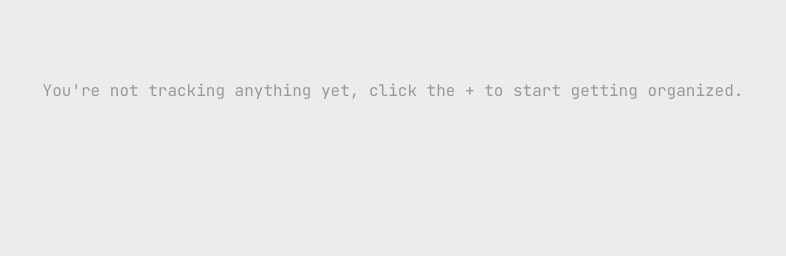
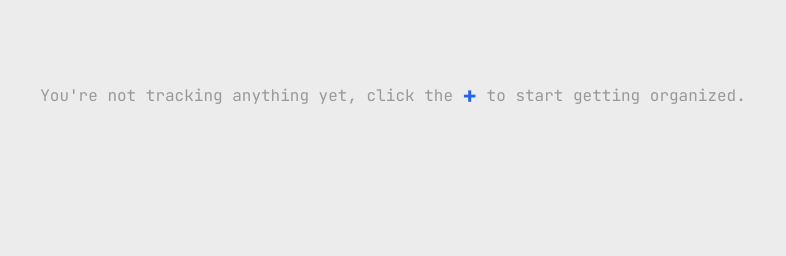
Before and after one commit to jshuhler/todo-list, a website built with webpack: page src/template.html in a window 1280 px wide. Shown: the top 256 px of the page, 375-1161 px from the left. Built offline with nearby package versions, Linux system fonts and the light colour scheme.

Commit message:
style no todo display message

```diff
--- a/src/displayControl.js
+++ b/src/displayControl.js
@@ -100,11 +100,19 @@ function addToTodoDisplay(todoArray) {
         todoContainer.innerHTML = "";
         const emptyTodoMessage = document.createElement("div");
             emptyTodoMessage.classList.add("empty-todo-container");
-            emptyTodoMessage.textContent = "You're not tracking anything yet, click the + to start getting organized."
-            todoContainer.appendChild(emptyTodoMessage);
+        const emptyTodoMessagePartOne = document.createElement("span");
+            emptyTodoMessagePartOne.textContent = "You're not tracking anything yet, click the "
+        const emptyTodoMessagePartTwo = document.createElement("span");
+            emptyTodoMessagePartTwo.classList.add("default-text");
+            emptyTodoMessagePartTwo.textContent = "+"
+        const emptyTodoMessagePartThree = document.createElement("span");
+            emptyTodoMessagePartThree.textContent = " to start getting organized."
 
-        console.log(todoArray)
-        console.log("This will be where the empty message is displayed")
+        todoContainer.appendChild(emptyTodoMessage)
+        emptyTodoMessage.appendChild(emptyTodoMessagePartOne);
+        emptyTodoMessage.appendChild(emptyTodoMessagePartTwo);
+        emptyTodoMessage.appendChild(emptyTodoMessagePartThree);
+
     } else {
     todoContainer.innerHTML = "";
     for (const todo of todoArray) {
--- a/src/styles.css
+++ b/src/styles.css
@@ -232,12 +232,7 @@ dialog button:hover {
 
 #left-section-top img {
     width: 20px;
-    /* padding-right: 10px; */
 }
-
-/* .left-section .icon {
-    padding-right: 10px;
-} */
 
 .project-header {
     display: flex;
@@ -318,10 +313,15 @@ dialog button:hover {
     text-align: center;
     justify-content: center;
     margin: 20px;
+    display: flex;
+    align-items: center;
+    white-space: preserve nowrap;
 }
 
 span.default-text {
     color: var(--main-blue-color);
+    font-weight: bold;
+    font-size: 24px;
 }
 
 /* ADD TODO BUTTON */
```
